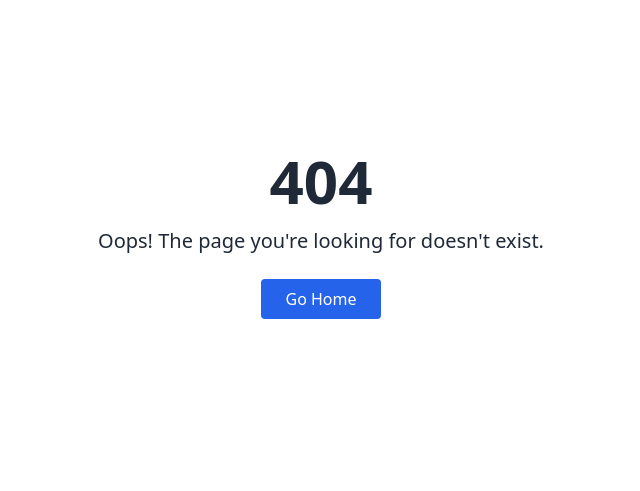
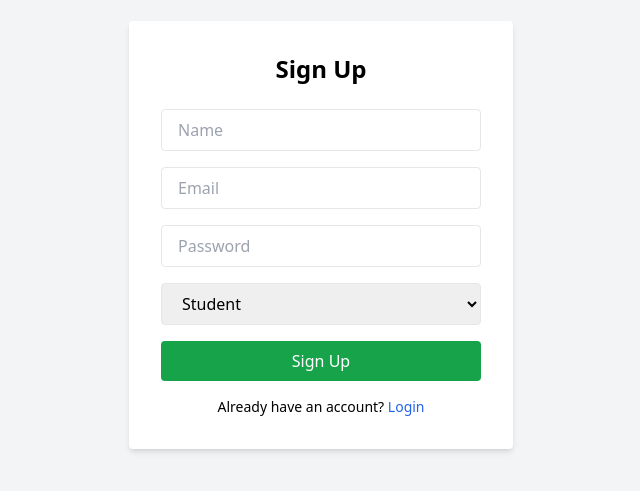
Before and after one commit to Charlsgg/finalz, a React (Create React App) app in the folder my-project/: page /signup in a window 1280 px wide. Before the commit this address had no page. Shown: the part 165-656 px from the top of the page, without its empty margins (319-959 px from the left). Built offline with nearby package versions, Linux system fonts and the light colour scheme.

Commit message:
added sign up

```diff
--- a/my-project/src/App.js
+++ b/my-project/src/App.js
@@ -1,6 +1,7 @@
 import React from 'react';
 import { BrowserRouter, Routes, Route } from 'react-router-dom';
 import Login from './components/Login';
+import Signup from './components/Signup'; // ← Import the Signup component
 import AdminDashboard from './pages/Admin/AdminDashboard';
 import TeacherDashboard from './pages/Teacher/TeacherDashboard';
 import StudentDashboard from './pages/Student/StudentDashboard';
@@ -11,6 +12,7 @@ function App() {
     <BrowserRouter>
       <Routes>
         <Route path="/" element={<Login />} />
+        <Route path="/signup" element={<Signup />} />
         <Route path="/admin/dashboard" element={<AdminDashboard />} />
         <Route path="/teacher/dashboard" element={<TeacherDashboard />} />
         <Route path="/student/dashboard" element={<StudentDashboard />} />
--- a/my-project/src/components/Login.js
+++ b/my-project/src/components/Login.js
@@ -1,6 +1,6 @@
 import React, { useState } from 'react';
 import axios from 'axios';
-import { useNavigate } from 'react-router-dom';
+import { useNavigate, Link } from 'react-router-dom';
 
 function Login() {
   const [email, setEmail] = useState('');
@@ -66,7 +66,15 @@ function Login() {
             {loading ? 'Logging in...' : 'Login'}
           </button>
         </form>
+
         {msg && <p className="mt-4 text-center text-sm">{msg}</p>}
+
+        <p className="mt-4 text-center text-sm">
+          Don’t have an account?{' '}
+          <Link to="/signup" className="text-blue-600 hover:underline">
+            Sign up
+          </Link>
+        </p>
       </div>
     </div>
   );
--- /dev/null
+++ b/my-project/src/components/Signup.js
@@ -0,0 +1,91 @@
+import React, { useState } from 'react';
+import axios from 'axios';
+import { useNavigate, Link } from 'react-router-dom';
+
+function Signup() {
+  const [name, setName] = useState('');
+  const [email, setEmail] = useState('');
+  const [password, setPassword] = useState('');
+  const [userType, setUserType] = useState('student');
+  const [msg, setMsg] = useState('');
+  const [loading, setLoading] = useState(false);
+  const navigate = useNavigate();
+
+  const handleSignup = async (e) => {
+    e.preventDefault();
+    setMsg('');
+    setLoading(true);
+
+    try {
+      const res = await axios.post('http://localhost:3001/auth/signup', {
+        name,
+        email,
+        password,
+        user_type: userType,
+      });
+
+      setMsg('✅ ' + res.data.message);
+      navigate('/'); // Redirect to login after successful signup
+    } catch (err) {
+      setMsg('❌ ' + (err.response?.data?.message || 'Signup failed'));
+    } finally {
+      setLoading(false);
+    }
+  };
+
+  return (
+    <div className="min-h-screen flex items-center justify-center bg-gray-100">
+      <div className="w-full max-w-sm p-8 bg-white rounded shadow-md">
+        <h2 className="text-2xl font-bold mb-6 text-center">Sign Up</h2>
+        <form onSubmit={handleSignup}>
+          <input
+            type="text"
+            placeholder="Name"
+            className="w-full mb-4 px-4 py-2 border rounded"
+            value={name}
+            onChange={(e) => setName(e.target.value)}
+            required
+          />
+          <input
+            type="email"
+            placeholder="Email"
+            className="w-full mb-4 px-4 py-2 border rounded"
+            value={email}
+            onChange={(e) => setEmail(e.target.value)}
+            required
+          />
+          <input
+            type="password"
+            placeholder="Password"
+            className="w-full mb-4 px-4 py-2 border rounded"
+            value={password}
+            onChange={(e) => setPassword(e.target.value)}
+            required
+          />
+          <select
+            className="w-full mb-4 px-4 py-2 border rounded"
+            value={userType}
+            onChange={(e) => setUserType(e.target.value)}
+          >
+            <option value="student">Student</option>
+            <option value="teacher">Teacher</option>
+            <option value="admin">Admin</option>
+          </select>
+          <button
+            type="submit"
+            className="w-full bg-green-600 text-white py-2 rounded hover:bg-green-700 disabled:opacity-50"
+            disabled={loading}
+          >
+            {loading ? 'Signing up...' : 'Sign Up'}
+          </button>
+        </form>
+        <p className="mt-4 text-center text-sm">
+          Already have an account? <Link to="/" className="text-blue-600 hover:underline">Login</Link>
+        </p>
+        {msg && <p className="mt-2 text-center text-sm">{msg}</p>}
+      </div>
+    </div>
+  );
+}
+
+export default Signup;
```
Also changed, not shown: 1 other file (tests, documents, lock files or other folders).
